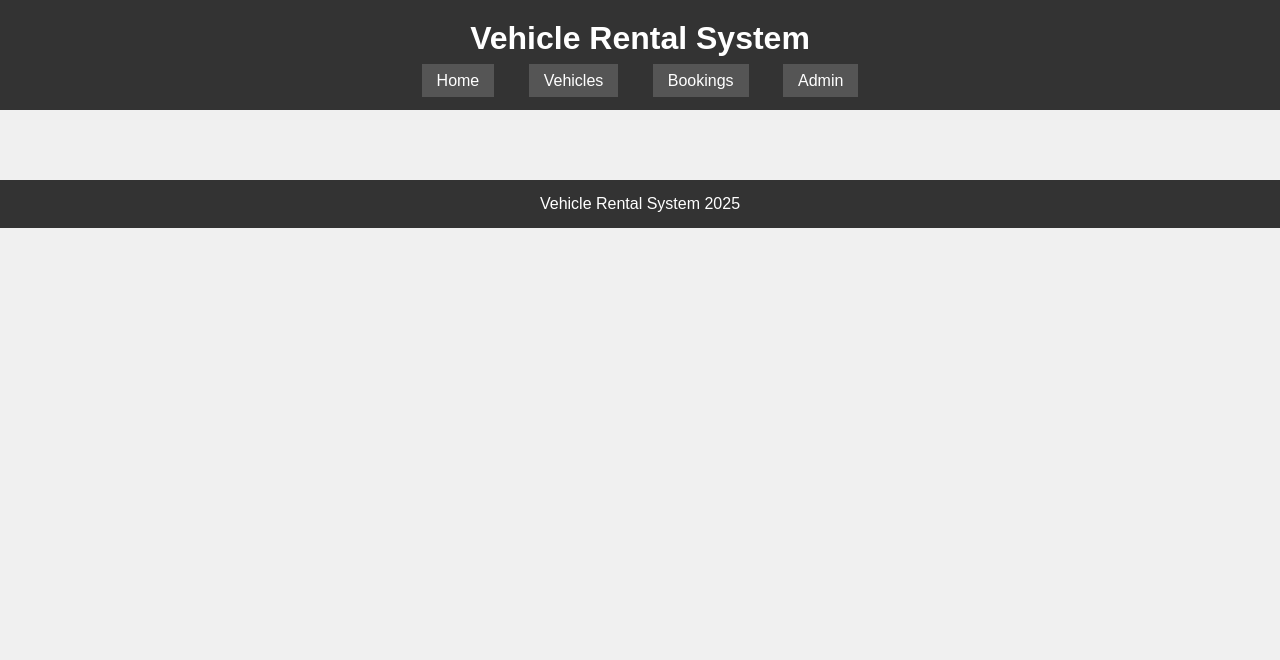
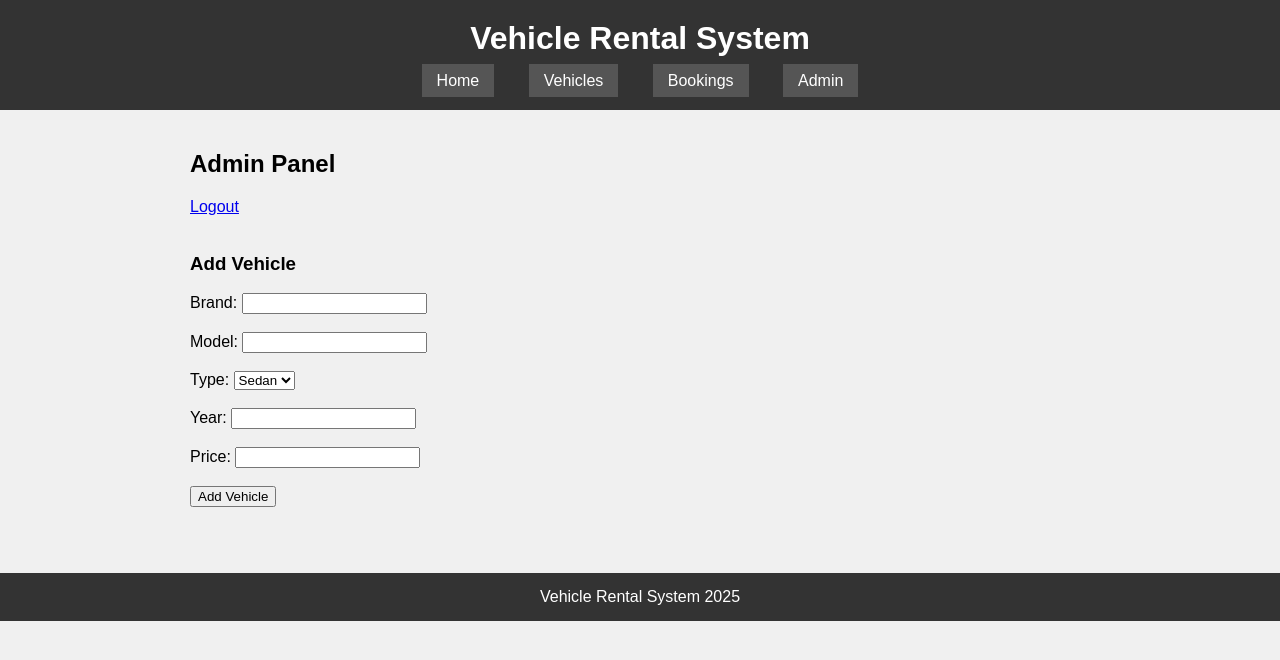
Before and after one commit to sravanireddy2000/VehicleRentalSytem, a Flask app: page /admin in a window 1280 px wide. Shown: the top 660 px of the page. Run offline with Flask 3, Linux system fonts and the light colour scheme; the visitor is signed in with stand-in values (Sample User, id 1); data that the repository does not hold is empty.

Commit message:
form_Added_admin

```diff
--- a/templates/admin.html
+++ b/templates/admin.html
@@ -8,6 +8,40 @@
     {% include('./components/header.html') %}
 
     <div class="mainContent">
+        <h2>Admin Panel</h2>
+        <a href="/logout">Logout</a>
+        <br><br>
+
+        <div class="adminSection">
+            <h3>Add Vehicle</h3>
+            <form method="POST" action="/admin/add">
+                <label>Brand:</label>
+                <input type="text" name="brand" required>
+                <br><br>
+
+                <label>Model:</label>
+                <input type="text" name="model" required>
+                <br><br>
+
+                <label>Type:</label>
+                <select name="type" required>
+                    <option value="sedan">Sedan</option>
+                    <option value="suv">SUV</option>
+                    <option value="truck">Truck</option>
+                </select>
+                <br><br>
+
+                <label>Year:</label>
+                <input type="number" name="year" required>
+                <br><br>
+
+                <label>Price:</label>
+                <input type="number" name="pricePerDay" required>
+                <br><br>
+
+                <button type="submit">Add Vehicle</button>
+            </form>
+        </div>
 
     </div>
 
```
